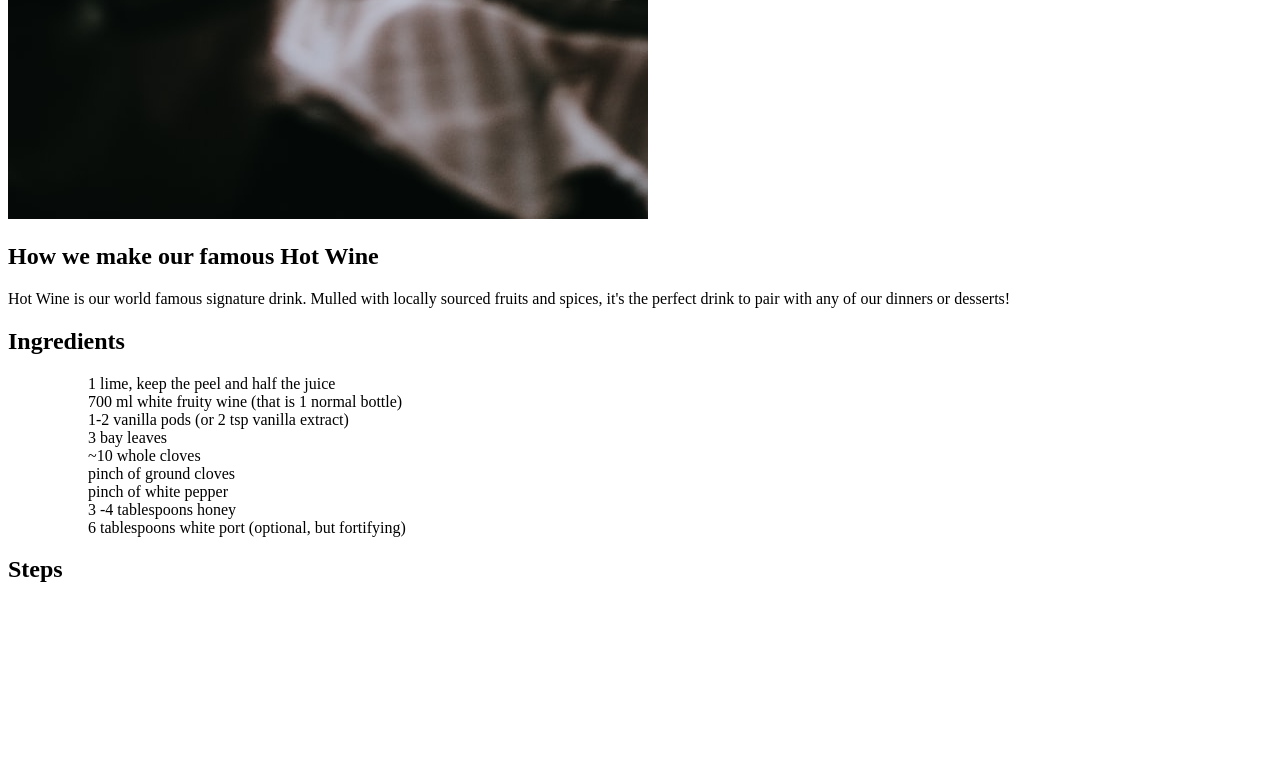
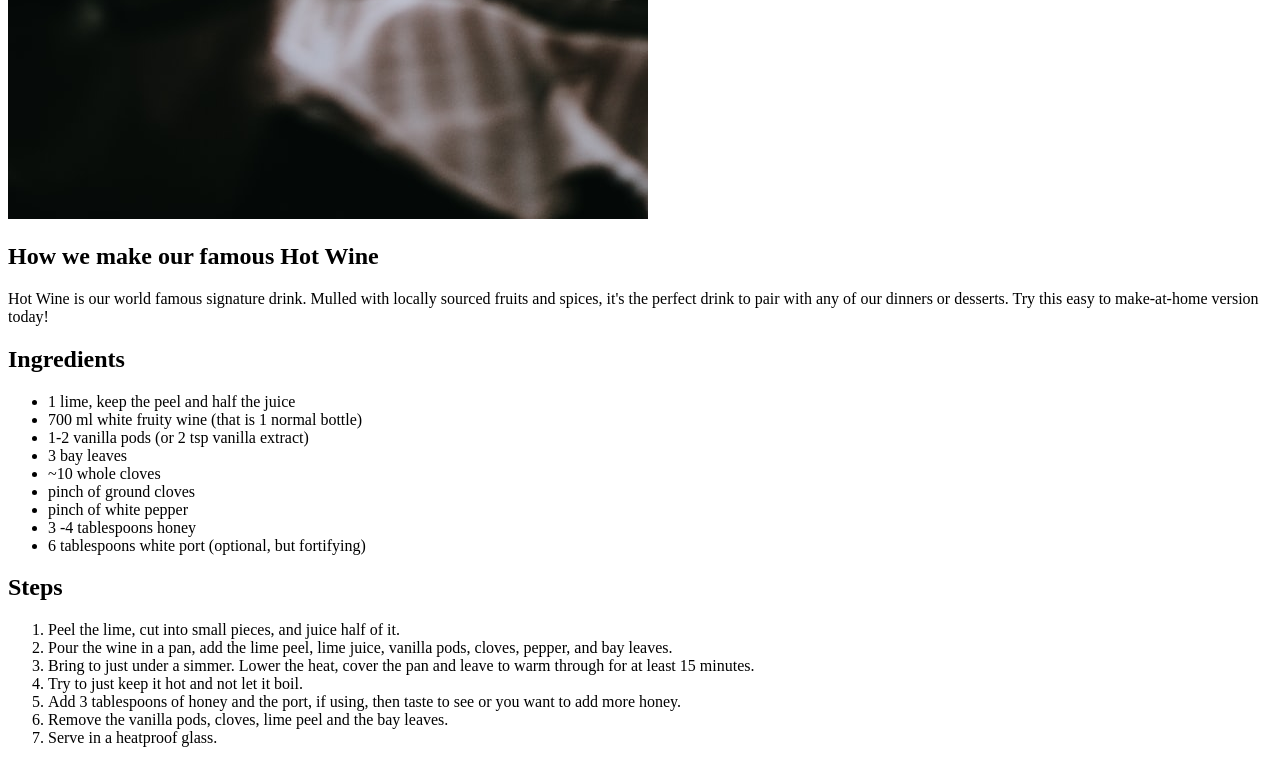
Before and after one commit to seeniik/odin-recipes, a plain HTML site: page recipes/hot_wine.html in a window 1280 px wide. Shown: the part 821-1584 px from the top of the page. Before the commit the page ends 1424 px from the top, so only its background shows below. Drawn offline with Linux system fonts and the light colour scheme.

Commit message:
Finish recipes/hot_wine.html (and fix li to ol mistake)

```diff
--- a/recipes/hot_wine.html
+++ b/recipes/hot_wine.html
@@ -13,22 +13,34 @@
 
         <h2>How we make our famous Hot Wine</h2>
 
-        <p>Hot Wine is our world famous signature drink. Mulled with locally sourced fruits and spices, it's the perfect drink to pair with any of our dinners or desserts!</p>
+        <p>Hot Wine is our world famous signature drink. Mulled with locally sourced fruits and spices, it's the perfect drink to pair with any of our dinners or desserts. Try this easy to make-at-home version today!</p>
 
         <h2>Ingredients</h2>
 
             <ul>
-                <ol>1 lime, keep the peel and half the juice</ol>
-                <ol>700 ml white fruity wine (that is 1 normal bottle)</ol>
-                <ol>1-2 vanilla pods (or 2 tsp vanilla extract)</ol>
-                <ol>3 bay leaves</ol>
-                <ol>~10 whole cloves</ol>
-                <ol>pinch of ground cloves</ol>
-                <ol>pinch of white pepper</ol>
-                <ol>3 -4 tablespoons honey</ol>
-                <ol>6 tablespoons white port (optional, but fortifying)</ol>
+                <li>1 lime, keep the peel and half the juice</li>
+                <li>700 ml white fruity wine (that is 1 normal bottle)</li>
+                <li>1-2 vanilla pods (or 2 tsp vanilla extract)</li>
+                <li>3 bay leaves</li>
+                <li>~10 whole cloves</li>
+                <li>pinch of ground cloves</li>
+                <li>pinch of white pepper</li>
+                <li>3 -4 tablespoons honey</li>
+                <li>6 tablespoons white port (optional, but fortifying)</li>
             </ul>
 
         <h2>Steps</h2>
+
+            <ol>
+                <li>Peel the lime, cut into small pieces, and juice half of it.</li>
+                <li>Pour the wine in a pan, add the lime peel, lime juice, vanilla pods, cloves, pepper, and bay leaves.</li>
+                <li>Bring to just under a simmer. Lower the heat, cover the pan and leave to warm through for at least 15 minutes.</li>
+                <li>Try to just keep it hot and not let it boil.</li>
+                <li>Add 3 tablespoons of honey and the port, if using, then taste to see or you want to add more honey.</li>
+                <li>Remove the vanilla pods, cloves, lime peel and the bay leaves.</li>
+                <li> Serve in a heatproof glass.</li>
+            </ol>
+
+
     </body>
 </html>
```
